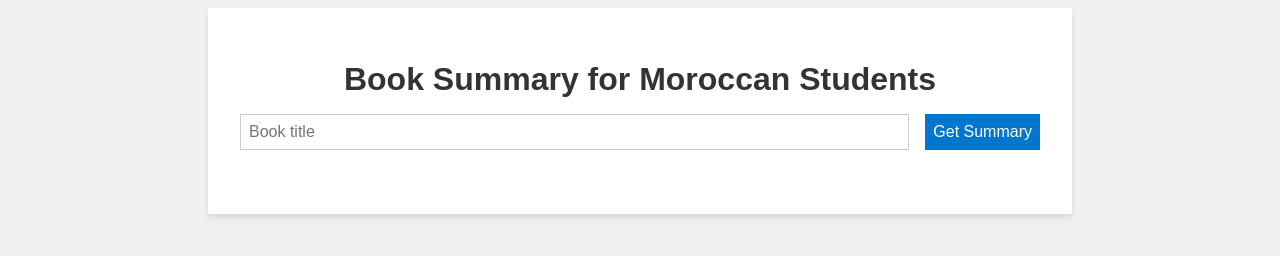
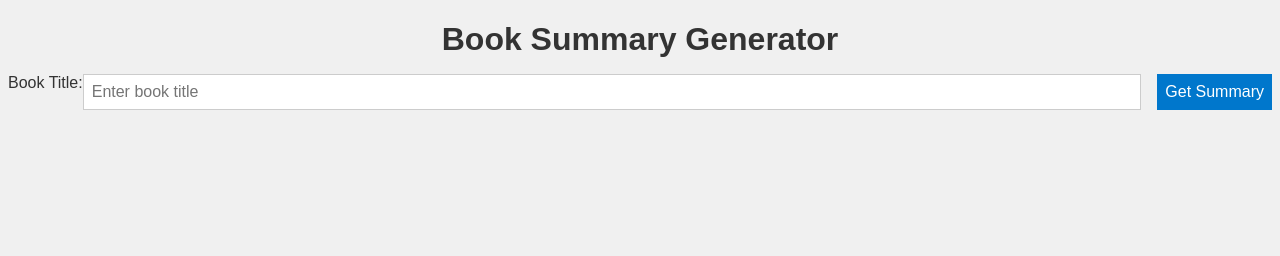
Before and after one commit to HomameSoussi/STDM, a plain HTML site: page index.html in a window 1280 px wide. Drawn offline with Linux system fonts and the light colour scheme.

Commit message:
Update index.html

```diff
--- a/index.html
+++ b/index.html
@@ -3,18 +3,23 @@
 <head>
   <meta charset="UTF-8">
   <meta name="viewport" content="width=device-width, initial-scale=1.0">
+  <title>Book Summary Generator</title>
   <link rel="stylesheet" href="styles.css">
-    <title>Book Summary for Moroccan Students</title>
 </head>
 <body>
-    <div class="container">
-        <h1>Book Summary for Moroccan Students</h1>
+  <header>
+    <h1>Book Summary Generator</h1>
+  </header>
+  <main>
     <form id="search-form">
-            <input type="text" id="book-title" placeholder="Book title">
+      <label for="book-title">Book Title:</label>
+      <input type="text" id="book-title" name="book-title" placeholder="Enter book title" required>
       <button type="submit">Get Summary</button>
     </form>
-        <div id="book-summary"></div>
-    </div>
+    <section id="book-summary">
+      <!-- Book summary will be displayed here -->
+    </section>
+  </main>
   <script src="app.js"></script>
 </body>
 </html>
```
Lines whose indentation alone changed are shown as unchanged.
